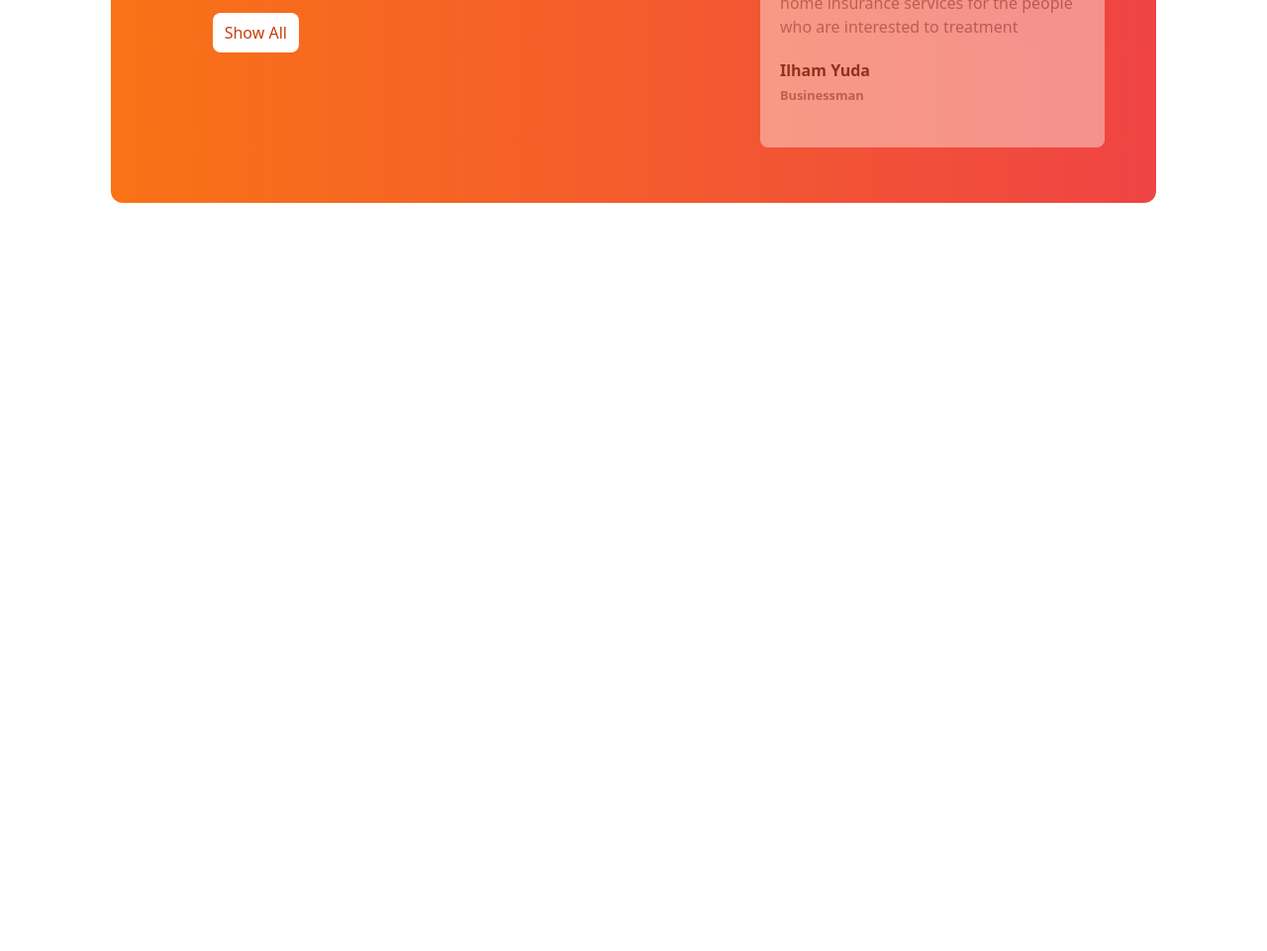
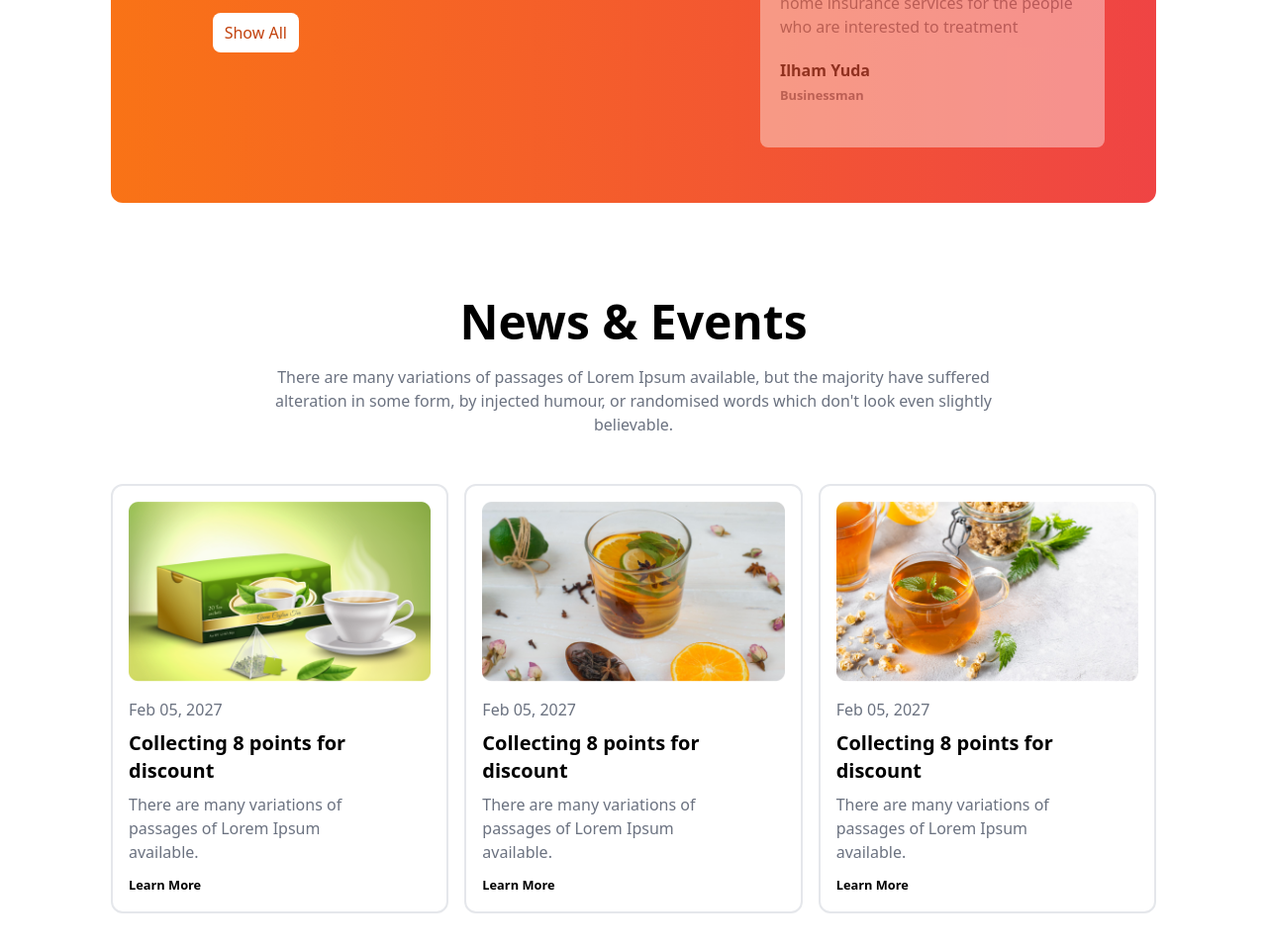
Before and after one commit to shajidebna/tea-house-with-tailwind, a plain HTML site: page index.html in a window 1280 px wide. Shown: the part 2239-3200 px from the top of the page at 99% size. Before the commit the page ends 2540 px from the top, so only its background shows below. Drawn offline with nearby package versions, Linux system fonts and the light colour scheme.

Commit message:
news and events section done

```diff
--- a/index.html
+++ b/index.html
@@ -171,6 +171,46 @@
            </div>
           </div>
         </section>
+        <!-- news and event section -->
+         <section class="mb-24">
+          <div class="text-center">
+            <h1 class="text-5xl font-bold mb-5">News & Events</h1>
+          <p class="text-gray-500 lg:w-3/4 mx-auto mb-5">There are many variations of passages of Lorem Ipsum available, but the majority have suffered alteration in some form, by injected humour, or randomised words which don't look even slightly believable.</p>
+          </div>
+          <!-- news and events cards -->
+           <div class="grid grid-cols-1 md:grid-cols-3 gap-4 mt-12">
+            <!-- first card -->
+             <div class="border-2 p-4 rounded-xl">
+              <img src="images/news-1.png" alt="">
+              <div class="w-3/4">
+                <p class="text-gray-500 mb-2 mt-4">Feb 05, 2027</p>
+              <h3 class="font-bold text-xl mb-2">Collecting 8 points for discount</h3>
+              <p class="text-gray-500 mb-2">There are many variations of passages of Lorem Ipsum available.</p>
+              <small class="font-bold">Learn More</small>
+              </div>
+             </div>
+            <!-- second card -->
+             <div class="border-2 p-4 rounded-xl">
+              <img src="images/news-2.png" alt="">
+              <div class="w-3/4">
+                <p class="text-gray-500 mb-2 mt-4">Feb 05, 2027</p>
+              <h3 class="font-bold text-xl mb-2">Collecting 8 points for discount</h3>
+              <p class="text-gray-500 mb-2">There are many variations of passages of Lorem Ipsum available.</p>
+              <small class="font-bold">Learn More</small>
+              </div>
+             </div>
+            <!-- third card -->
+             <div class="border-2 p-4 rounded-xl">
+              <img src="images/news-3.png" alt="">
+              <div class="w-3/4">
+                <p class="text-gray-500 mb-2 mt-4">Feb 05, 2027</p>
+              <h3 class="font-bold text-xl mb-2">Collecting 8 points for discount</h3>
+              <p class="text-gray-500 mb-2">There are many variations of passages of Lorem Ipsum available.</p>
+              <small class="font-bold">Learn More</small>
+              </div>
+             </div>
+           </div>
+         </section>
      </main>
 </body>
 </html>
```
